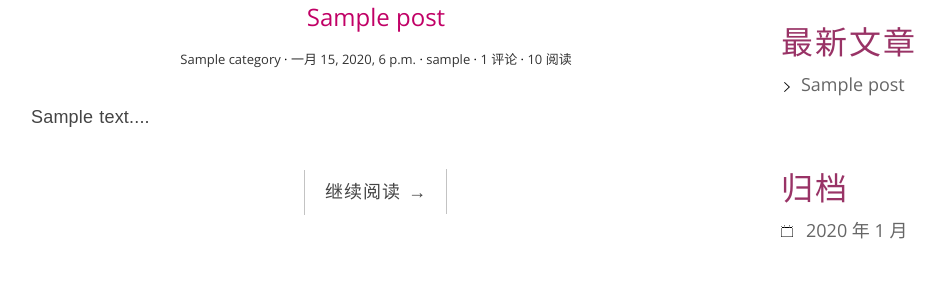
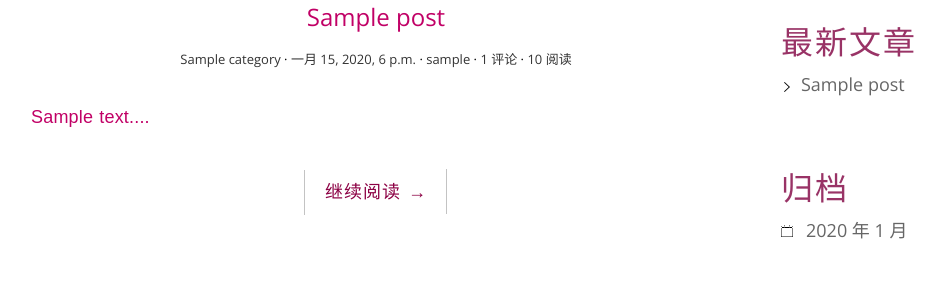
Before and after one commit to ZeroMoint/django-blog-tutorial, a Django app: page / in a window 1280 px wide. Shown: the part 374-674 px from the top of the page, without its empty margins (69-1014 px from the left). Run offline with Django 3.2, Linux system fonts and the light colour scheme; tables that the repository leaves empty hold one stand-in row (values such as "Sample post"); some libraries are stand-ins or nearby versions.

Commit message:
Update index.html

```diff
--- a/templates/blog/index.html
+++ b/templates/blog/index.html
@@ -19,9 +19,9 @@
 
             </header>
             <div class="entry-content clearfix">
-                <p style='color:#444444'>{{ post.excerpt }}...</p>
+                <p style='color:#C10066'>{{ post.excerpt }}...</p>
                 <div class="read-more cl-effect-14">
-                    <a href="{{ post.get_absolute_url }}" class="more-link" style='color:#444444'>继续阅读 <span class="meta-nav">→</span></a>
+                    <a href="{{ post.get_absolute_url }}" class="more-link" style='color:#8C0044'>继续阅读 <span class="meta-nav">→</span></a>
                 </div>
             </div>
         </article>
```
